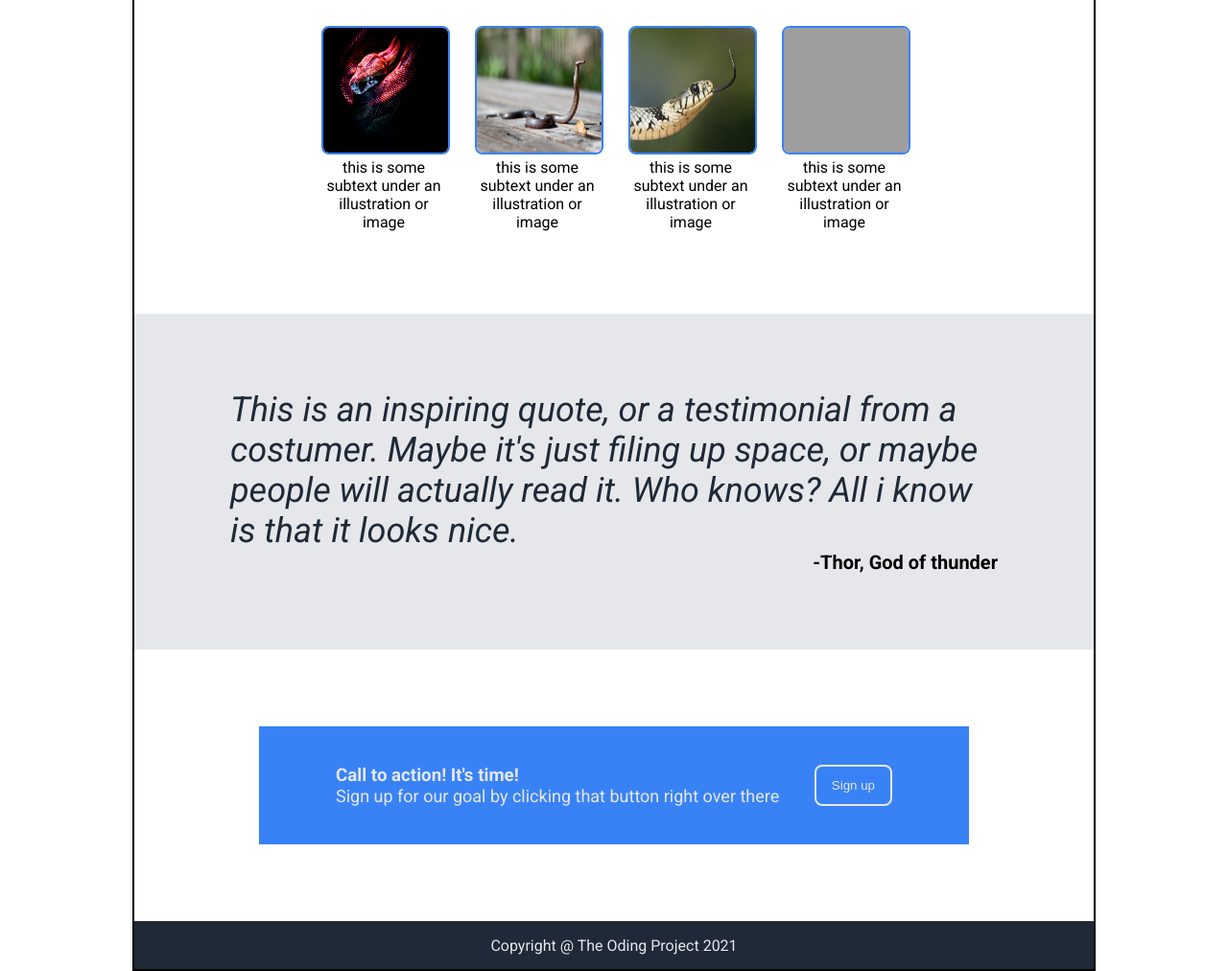
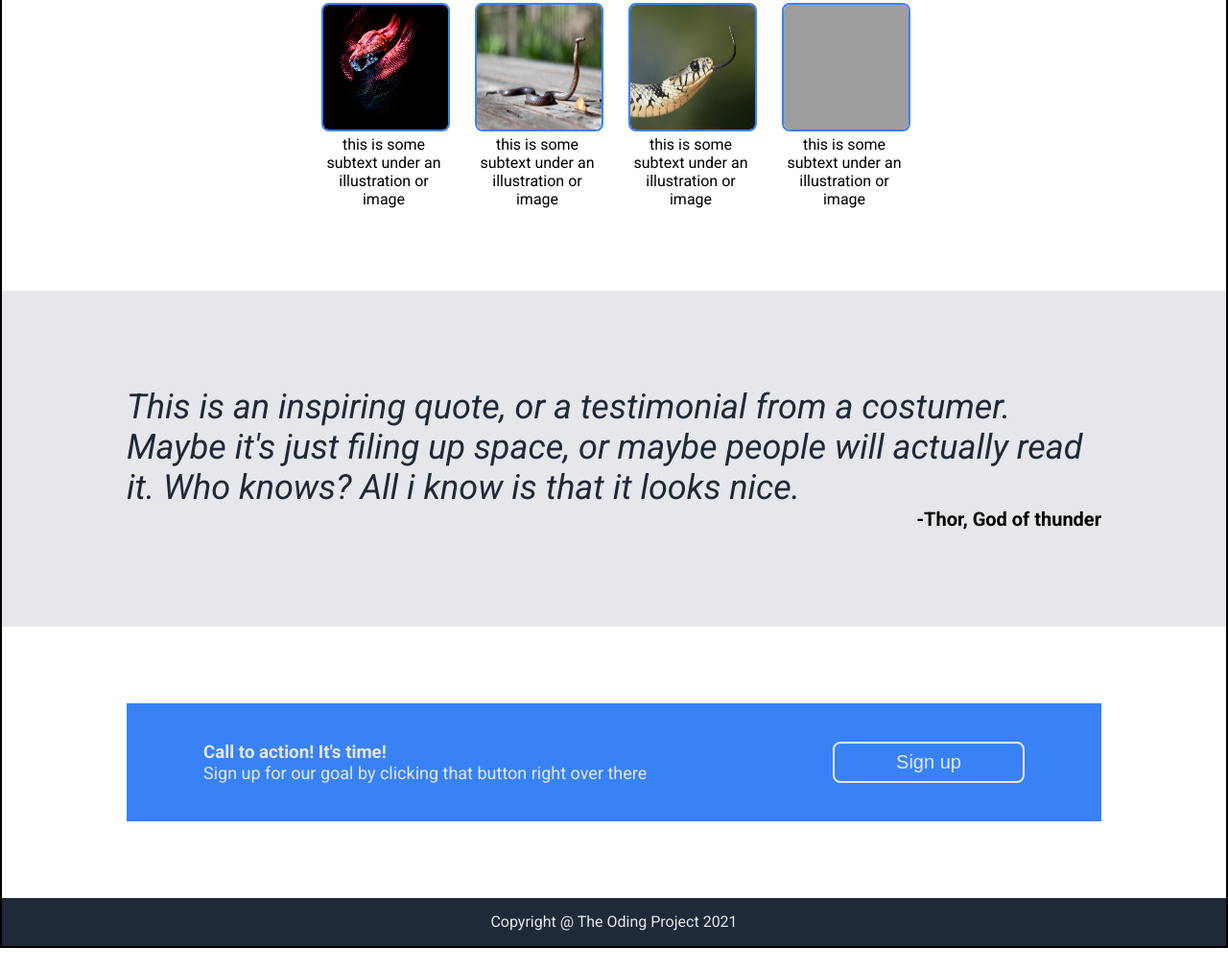
Before and after one commit to Amgaa0916/CSS-project, a plain HTML site: page index.html in a window 1280 px wide. Shown: the part 574-1586 px from the top of the page at 96% size. After the commit the page ends 1562 px from the top, so only its background shows below. Drawn offline with Linux system fonts and the light colour scheme; grey boxes are pictures that could not be loaded.

Commit message:
Changed css to fit the website better

```diff
--- a/index.html
+++ b/index.html
@@ -4,7 +4,10 @@
         <meta chatset="UTF-8">
         <title>CSS project</title>
         <link rel="stylesheet" href="style.css">
+        <link rel="preconnect" href="https://fonts.googleapis.com">
+        <link rel="preconnect" href="https://fonts.gstatic.com" crossorigin>
         <link href="https://fonts.googleapis.com/css2?family=Roboto:ital,wght@0,100..900;1,100..900&display=swap" rel="stylesheet">
+
     </head>
     <body>
         <div class="header">
@@ -61,7 +64,9 @@
                     <h3>Call to action! It's time!</h3>
                     <p>Sign up for our goal by clicking that button right over there</p>
                 </div>
-                <button class="sign-up">Sign up</button>
+                <div class="button-container">
+                    <button class="sign-up">Sign up</button>
+                </div>
             </div>
         </div>
         <div class="footer">
--- a/style.css
+++ b/style.css
@@ -1,11 +1,10 @@
 body{
-    width:1000px;
     margin:auto;
     display:flex;
     flex-direction: column;
     font-family:Roboto;
-    align-items:center;
     border:2px solid black;
+    box-sizing:border-box;
 }
 .header{
     background-color: #1f2937;
@@ -13,10 +12,8 @@ body{
 }
 .head-container{
     padding:0px 50px;
-    flex: auto;
     display:flex;
     flex-direction:column;
-    justify-content: center;
 }
 .top{
     display:flex;
@@ -31,8 +28,10 @@ ul{
     padding:80px 0px;
     display:flex;
     align-items:center;
+    gap:20px;
 }
 .intro h1{
+    margin:0px 0px 15px 0px;
     font-size:48px;
     color:#F9FAF8;
     font-weight:900;
@@ -42,14 +41,17 @@ p,li{
     color: #E5E7EB;
 }
 .intro img{
+    margin-left:auto;
     width:500px;
     height:250px;
+    border-radius:8px;
 }
 .logo{
     font-size:24px;
     color:#F9FAF8;
 }
 .sign-up{
+    margin-top:15px;
     background-color:#3882F6;
     padding:8px 16px;
     border-radius:8px;
@@ -75,12 +77,13 @@ p,li{
     text-align:center;
 }
 h2{
+    text-align:center;
     font-size:36px;
     color: #1f2937;
 }
 .quote-section{
     background-color:#e5e7eb;
-    padding:0px 100px;
+    padding:0px 130px;
     align-items:center;
     justify-content:center;
     height:350px;
@@ -99,14 +102,18 @@ h2{
     font-size:20px;
 }
 .Sign-up-section{
-    width:1000px;
     padding:80px 130px;
-    box-sizing:border-box;
+
 }
 .blue{
     background-color: #3882F6;
     padding:40px 80px;
     display:flex;
+}
+.blue .text{
+    display: flex;
+    flex-direction: column;
+    justify-content: center;
 }
 .text h3{
     font-weight: bold;
@@ -117,7 +124,10 @@ h2{
     margin:0px;
 }
 .blue .sign-up{
-    margin-left:auto;
+    font-size:20px;
+    width:200px;
+    height: 43px;
+    margin:0px;
     border:2px solid #e5e7eb;
     color:#e5e7eb;
     border-radius:8px;
@@ -127,10 +137,13 @@ h2{
     display:flex;
     justify-content: center;
     align-items: center;
-    width:1000px;
     height:50px;
     background-color:#1f2937;
 }
 .footer .text{
     color:#e5e7eb;
 }
+.button-container{
+    margin-left:auto;
+
+}
```
Also changed, not shown: 1 other file.
